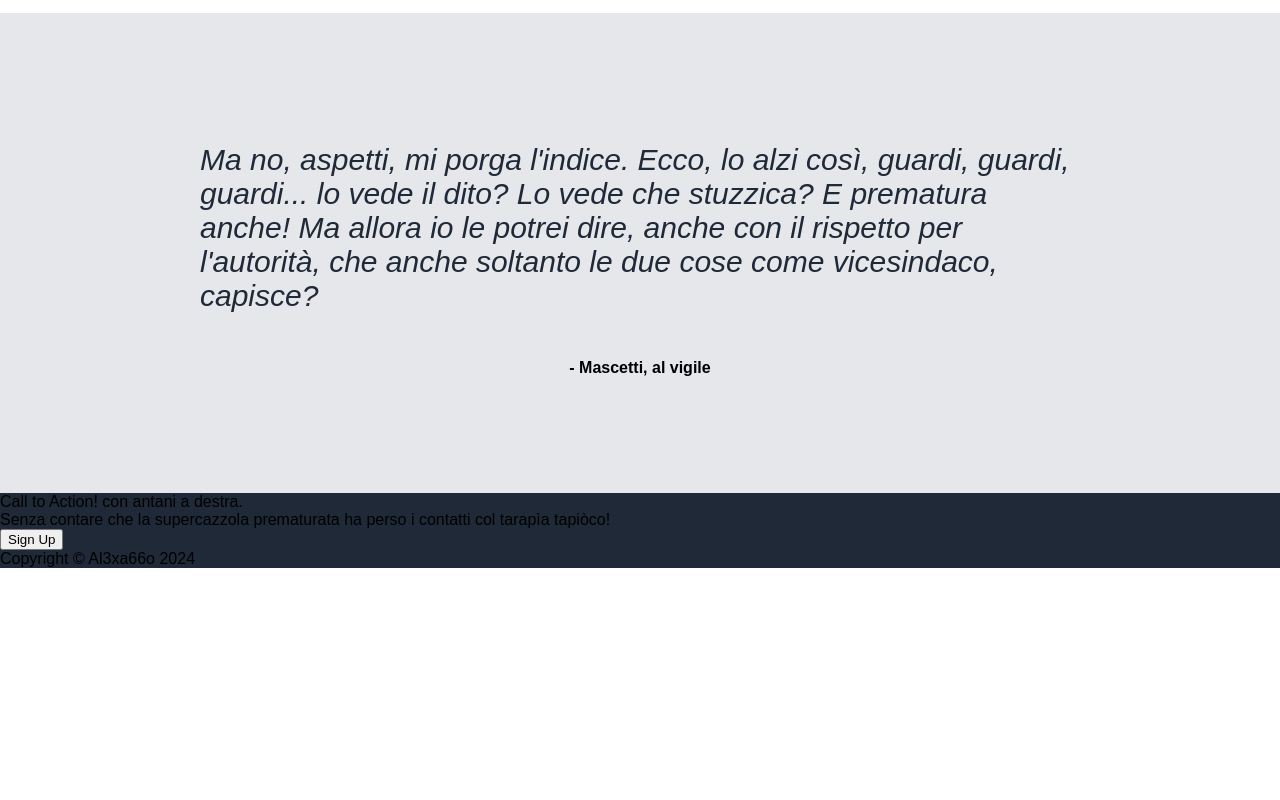
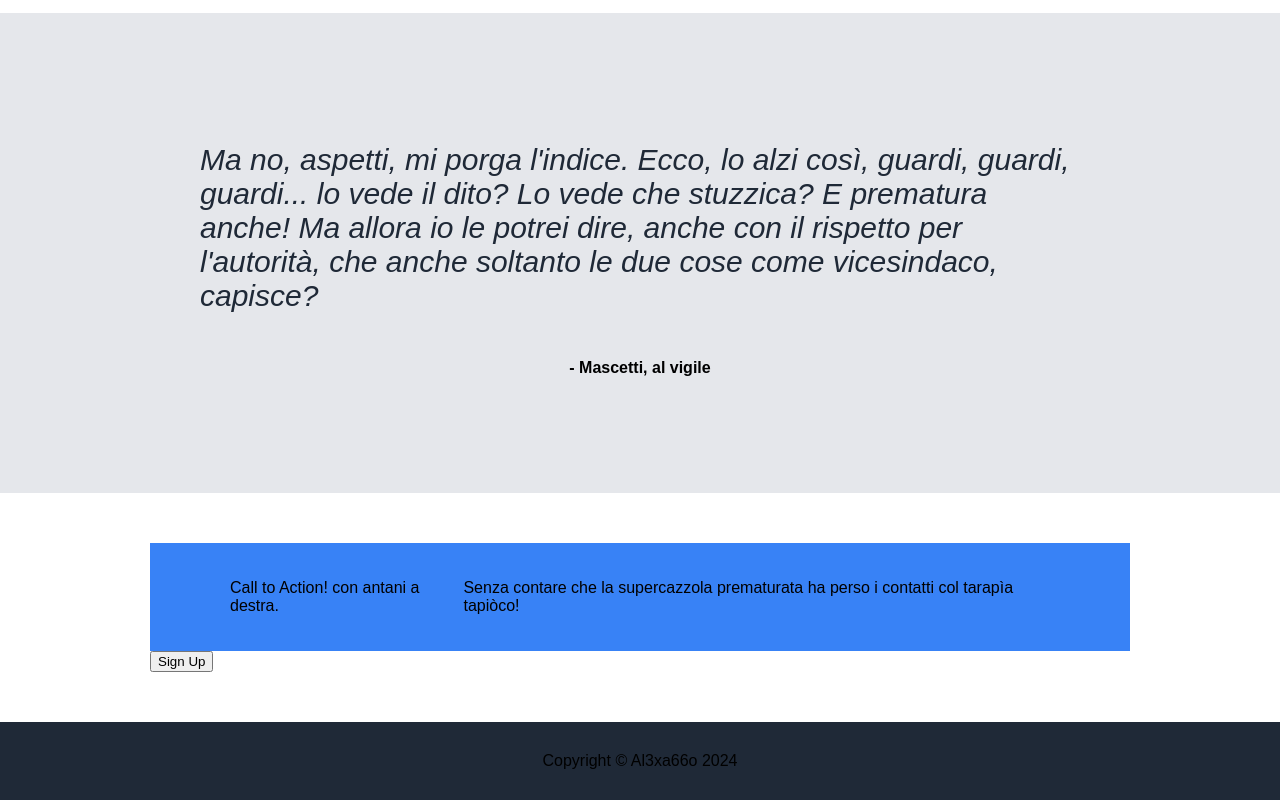
Before and after one commit to Al3xa66o/thefirstwebpage, a plain HTML site: page index.html in a window 1280 px wide. Shown: the part 707-1507 px from the top of the page. Before the commit the page ends 1275 px from the top, so only its background shows below. Drawn offline with Linux system fonts and the light colour scheme.

Commit message:
modified code

```diff
--- a/index.html
+++ b/index.html
@@ -8,6 +8,7 @@
     <link rel="stylesheet" href="style.css">
 </head>
 <body>
+    <header>
         <div class="top-section">
             <div class="head-title">Tha Header</div>
             <ul class="top-row">
@@ -16,7 +17,8 @@
                 <li><a href="#">Link Three</a></li>
             </ul>
         </div>
-
+    </header>
+    <main>
         <div class="first-content">
             <div class="text-one">
                 <p class="title">This is the First Landpage.</p>
@@ -59,14 +61,12 @@
 
         <div class="fourth-content">
             <div class="action-box">
-            <div class="action-title">Call to Action! con antani a destra.</div>
-            <div class="action-text">Senza contare che la supercazzola prematurata ha perso i contatti col tarapìa tapiòco!</div>
+                <p class="action-title">Call to Action! con antani a destra.</p>
+                <p class="action-text">Senza contare che la supercazzola prematurata ha perso i contatti col tarapìa tapiòco!</p>
             </div>
             <button class="2">Sign Up</button>
         </div>
-
-    <div class="footer">
-        Copyright © Al3xa66o 2024
-    </div>
+    </main>
+    <div class="footer">Copyright © Al3xa66o 2024</div>
 </body>
 </html>
--- a/style.css
+++ b/style.css
@@ -2,7 +2,7 @@ body {
     font-family: sans-serif;
     display: flex;
     flex-direction: column;
-    height: 100%;
+    max-height: 100vh;
     margin: 0;
     padding: 0;
 }
@@ -35,6 +35,9 @@ body {
 
 .first-content {
     background-color: #1F2937;
+    display: flex;
+    flex-direction: column;
+
 
 }
 .text-one {
@@ -42,6 +45,7 @@ body {
     justify-content: space-between;
     align-items: center;
     padding: 50px 150px;
+
 
 }
 .title {
@@ -110,6 +114,33 @@ body {
 
 
 
+.fourth-content {
+    background-color: white;
+    padding: 50px 150px;
+}
+.action-box {
+    background-color: #3882f6;
+    padding: 20px 80px;
+    display: flex;
+    align-items: center;
+    justify-content: center;
+
+}
+
+
+
+
+
+
+.footer {
+    background-color: #1F2937;
+    display: flex;
+    justify-content: center;
+    align-items: center;
+    flex: 1;
+    padding: 30px 200px;
+}
+
 
 
 
```
Lines whose indentation alone changed are shown as unchanged.
